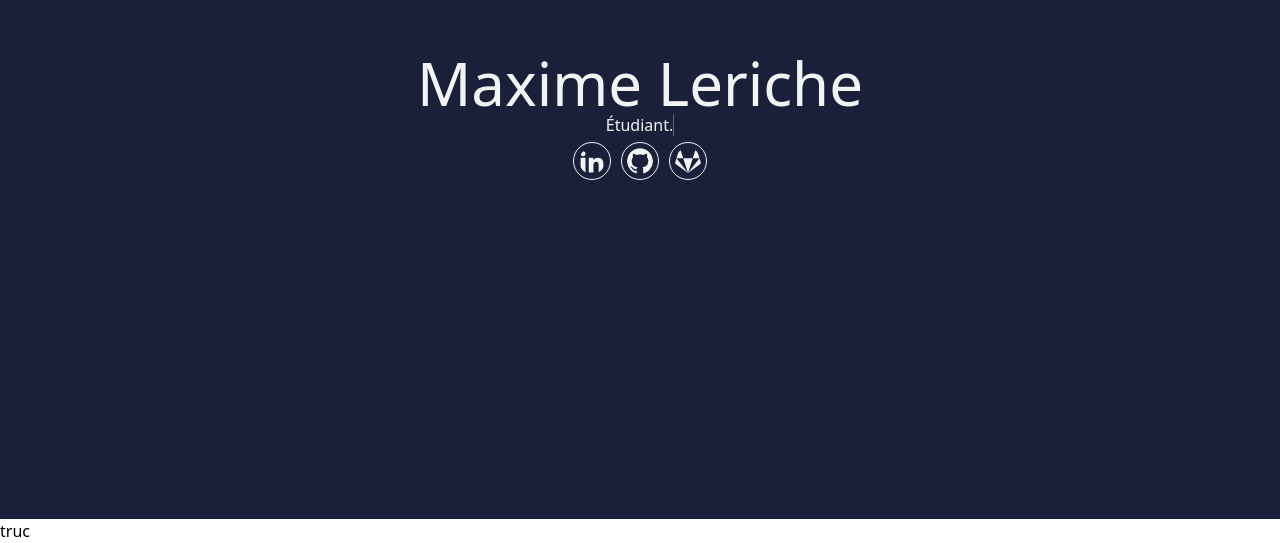
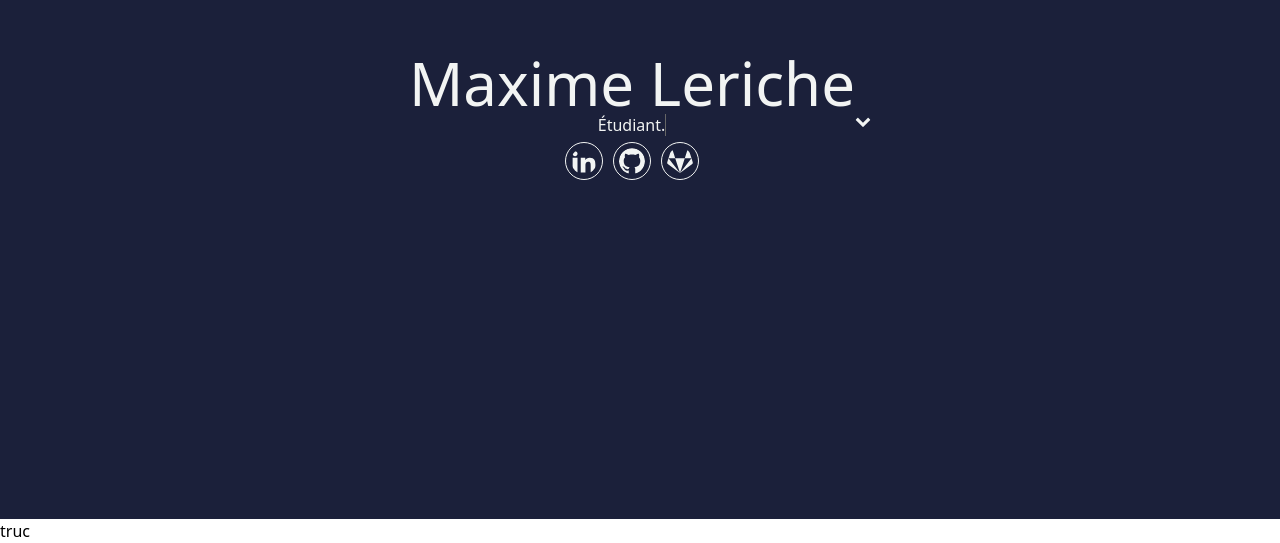
Before and after one commit to batleforc/Portfolio, a React (Create React App) app in the folder client/: page / in a window 1280 px wide. Shown: the part 281-824 px from the top of the page. Built offline with nearby package versions, Linux system fonts and the light colour scheme.

Commit message:
add chevron mais pas encore aux bonne endroit

```diff
--- a/client/src/component/MainPage/CoverPage.tsx
+++ b/client/src/component/MainPage/CoverPage.tsx
@@ -2,6 +2,7 @@ import React from "react";
 import TextRotate from "./TextRotate";
 import properties from "../../propertie";
 import Media from "./Media";
+import IcoMoonSVG from "../helper/IcomoonSVG";
 const CoverPage = () => {
   return (
     <div className="coverPage justify-center place-items-center	">
@@ -13,6 +14,9 @@ const CoverPage = () => {
         />
         <Media medias={properties.media} />
       </div>
+      <div>
+        <IcoMoonSVG icon="chevron-down" />
+      </div>
     </div>
   );
 };
```
